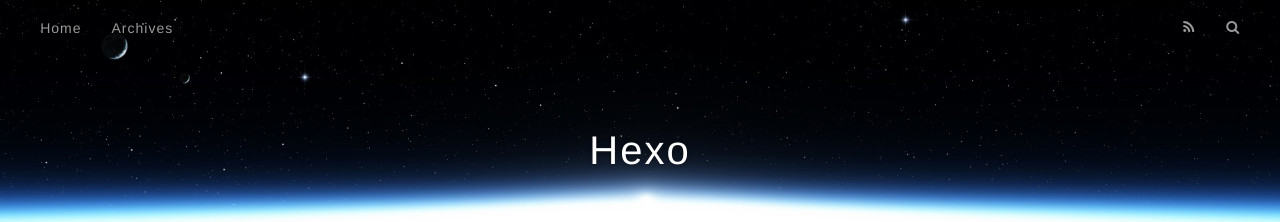
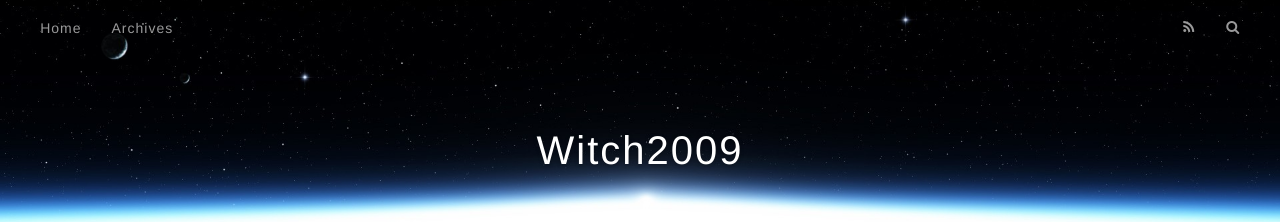
Before and after one commit to jasonsz/jasonsz.github.io, a plain HTML site: page index.html in a window 1280 px wide. Shown: the top 222 px of the page. Drawn offline with nearby package versions, Linux system fonts and the light colour scheme.

Commit message:
update title success?

```diff
--- a/index.html
+++ b/index.html
@@ -36,7 +36,7 @@
   <div id="header-outer" class="outer">
     <div id="header-title" class="inner">
       <h1 id="logo-wrap">
-        <a href="/" id="logo">Hexo</a>
+        <a href="/" id="logo">Witch2009</a>
       </h1>
 
     </div>
```
